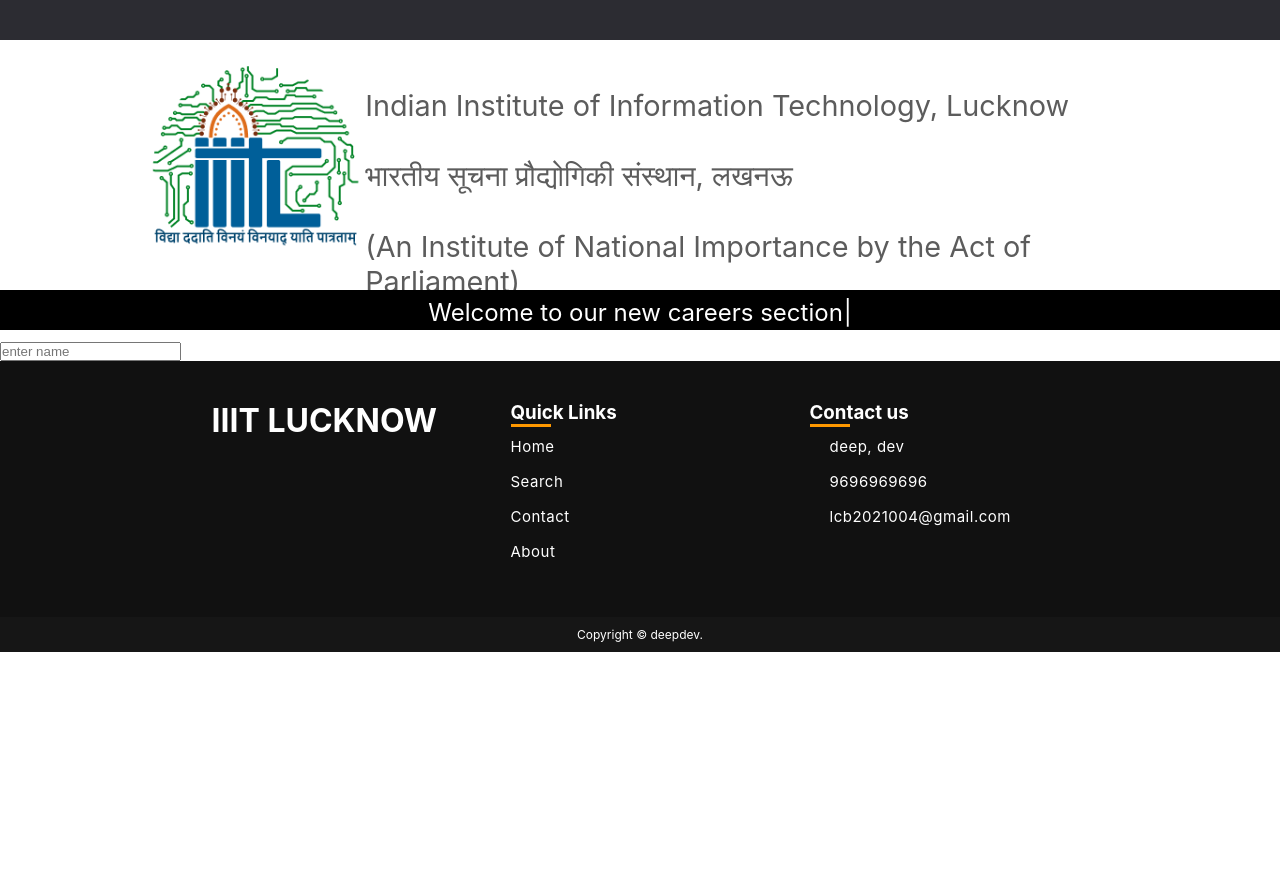
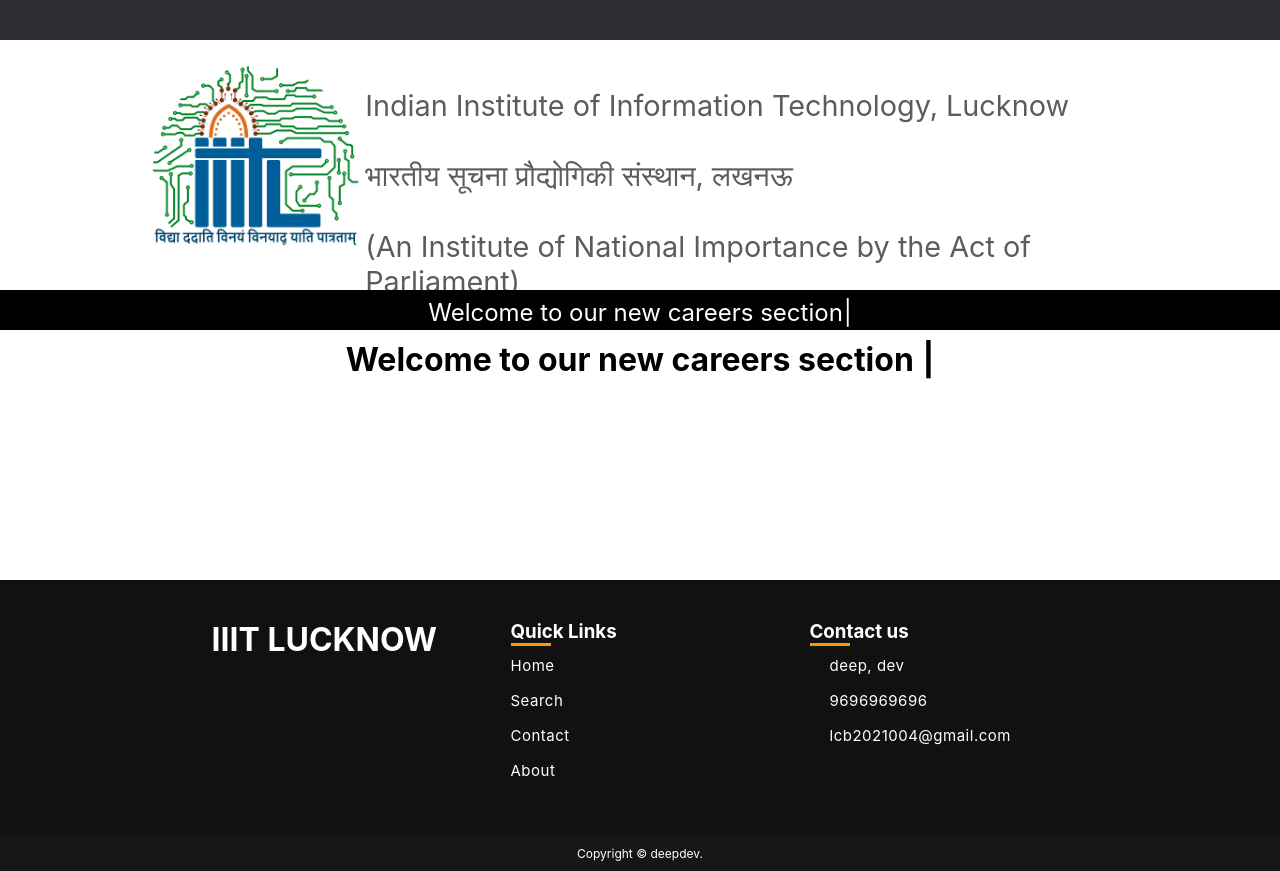
Before and after one commit to deep-69bits/FACULTY-RECRUITMENT-PORTAL, a React (Create React App) app in the folder frontend/: page /form in a window 1280 px wide. Before the commit the page ends 800 px from the top, so only its background shows below. Built offline with nearby package versions, Linux system fonts and the light colour scheme.

Commit message:
form added

```diff
--- a/frontend/src/App.js
+++ b/frontend/src/App.js
@@ -17,6 +17,7 @@
 
   return (
     <>
+
     <Head/>
     <Runningtext/>
     <Animatedroutes/>
--- a/frontend/src/components/Animatedroutes.js
+++ b/frontend/src/components/Animatedroutes.js
@@ -17,10 +17,8 @@
       <Route path="/apply" element={<Applying  />} />
       <Route path="/login" element={<Login/>} />
       <Route path="/register" element={<Register/>} />
-
       <Route path="/form" element={<Form/>} />
-      </Routes>
-
+    </Routes>
   </Router>
   )
 }
--- a/frontend/src/components/Form.js
+++ b/frontend/src/components/Form.js
@@ -1,16 +1,25 @@
 import React,{useState} from 'react'
+import TypewriterComponent from 'typewriter-effect'
+import '../css/form.css'
 
 export default function Form() {
-    const [name,setName]=useState(localStorage.getItem('Name'));
-    const changename = e =>{
-        const { name, value } = e.target
-        setName(value)
-        console.log(value);
-        localStorage.setItem('Name',  value);
-    }
+    // const [name,setName]=useState(localStorage.getItem('Name'));
+    // const changename = e =>{
+    //     const { name, value } = e.target
+    //     setName(value)
+    //     console.log(value);
+    //     localStorage.setItem('Name',  value);
+    // }
+    const name=localStorage.getItem("Name");
   return (
-    <div>
-    <input type="text" value={name} name="name" onChange={changename} placeholder="enter name" />
+    <div id='contentbox'>
+    <p id="yourname">
+    <TypewriterComponent onInit={(typewriter) =>{
+      typewriter.typeString("Welcome to our new careers section "+name+"...")
+      .start();
+    }} ></TypewriterComponent>
+    </p>
+
     </div>
   )
 }
--- a/frontend/src/components/Login.js
+++ b/frontend/src/components/Login.js
@@ -1,5 +1,5 @@
 import React,{useState} from 'react'
-import '../css/form.css'
+import '../css/loginregister.css'
 import { Link } from 'react-router-dom';
 import { motion } from "framer-motion"
 import axios from "axios"
--- a/frontend/src/components/Register.js
+++ b/frontend/src/components/Register.js
@@ -1,5 +1,5 @@
 import React,{useState} from 'react'
-import '../css/form.css'
+import '../css/loginregister.css'
 import { useNavigate } from 'react-router-dom';
 import axios from "axios"
 import { motion } from "framer-motion"
@@ -24,6 +24,7 @@
           ...user,
           [name]: value
       })
+      localStorage.setItem('Name',user.name);
     }
 
     const register = () => {
@@ -40,17 +41,19 @@
 
   }
 
+
+
   return (
       <motion.div className="register" initial={{width:0}}
       animate={{width:"100%"}}
       exit={{ x: window.innerWidth, transition:{duration:0.1} }}>
-          <input type="text" name="name" value={user.name} placeholder="Your Name" onChange={ handleChange }></input>
+          <input type="text" name="name" value={user.name} placeholder="Your Name" onChange={ handleChange }  ></input>
           <input type="text" name="email" value={user.email} placeholder="Your Email" onChange={ handleChange }></input>
           <input type="text" name="phonenumber" value={user.phonenumber} placeholder="Your phone number" onChange={ handleChange }></input>
           <input type="password" name="password" value={user.password} placeholder="Your Password" onChange={ handleChange }></input>
           <input type="password" name="reEnterPassword" value={user.reEnterPassword} placeholder="Re-enter Password" onChange={ handleChange }></input>
           <div className="buttons">
-          <button className="button" onClick={register} >Register</button>
+          <button className="button" onClick={register}  >Register</button>
           <button className="button" onClick={() => navigate("/login")}>Login</button>
           </div>
       </motion.div>
--- a/frontend/src/css/form.css
+++ b/frontend/src/css/form.css
@@ -3,29 +3,14 @@
     padding: 0;
     box-sizing: border-box;
 }
-.register{
-    background-color: rgb(255, 255, 255);
+#yourname{
+    font-size: 2rem;
+    font-weight: bold;
+    text-align: center;
+    align-items: center;
+
+}
+#contentbox{
     width: 100%;
     height: 30vh;
-    align-items: center;
-    text-align: center;
 }
-
-.register input{
-    width: 90%;
-    height: 4vh;
-    border: none;
-    border-bottom: 2px rgb(197, 189, 189) solid;
-    background: none;
-    font-weight: 500;
-    opacity: 1;
-    font-family: cursive;
-    font-size: 1rem;
-    align-items: center;
-    text-align: center;
-
-}
-.register input:focus{
-    outline: none;
-    border-bottom: 2px solid #ee9116;
-}
--- /dev/null
+++ b/frontend/src/css/loginregister.css
@@ -0,0 +1,31 @@
+*{
+    margin: 0;
+    padding: 0;
+    box-sizing: border-box;
+}
+.register{
+    background-color: rgb(255, 255, 255);
+    width: 100%;
+    height: 30vh;
+    align-items: center;
+    text-align: center;
+}
+
+.register input{
+    width: 90%;
+    height: 4vh;
+    border: none;
+    border-bottom: 2px rgb(197, 189, 189) solid;
+    background: none;
+    font-weight: 500;
+    opacity: 1;
+    font-family: cursive;
+    font-size: 1rem;
+    align-items: center;
+    text-align: center;
+
+}
+.register input:focus{
+    outline: none;
+    border-bottom: 2px solid #ee9116;
+}
```
Lines whose indentation alone changed are shown as unchanged.
